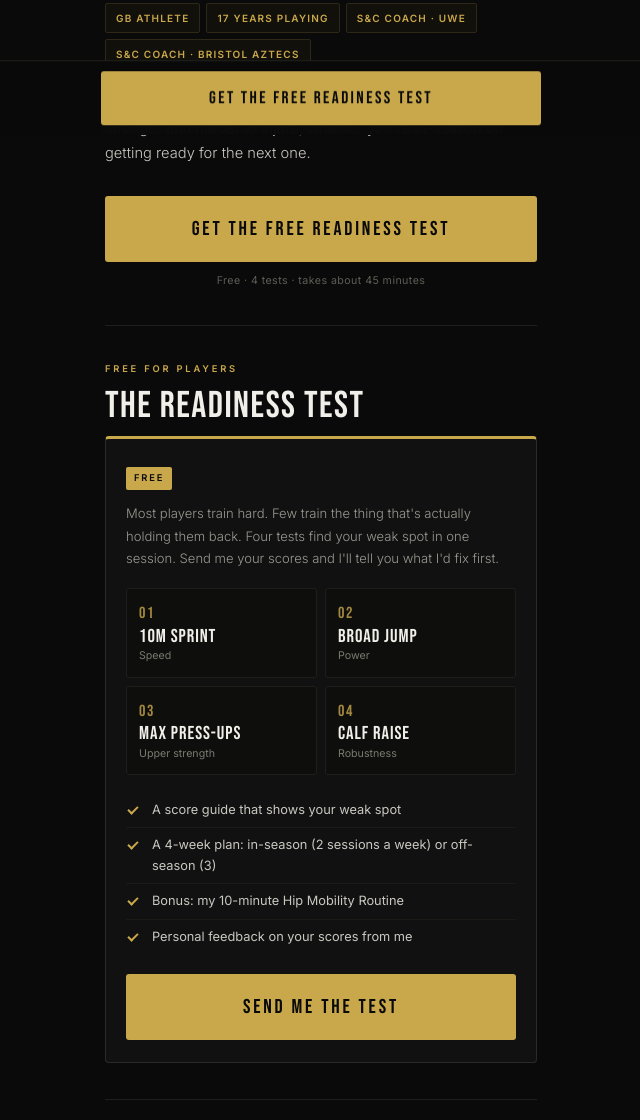
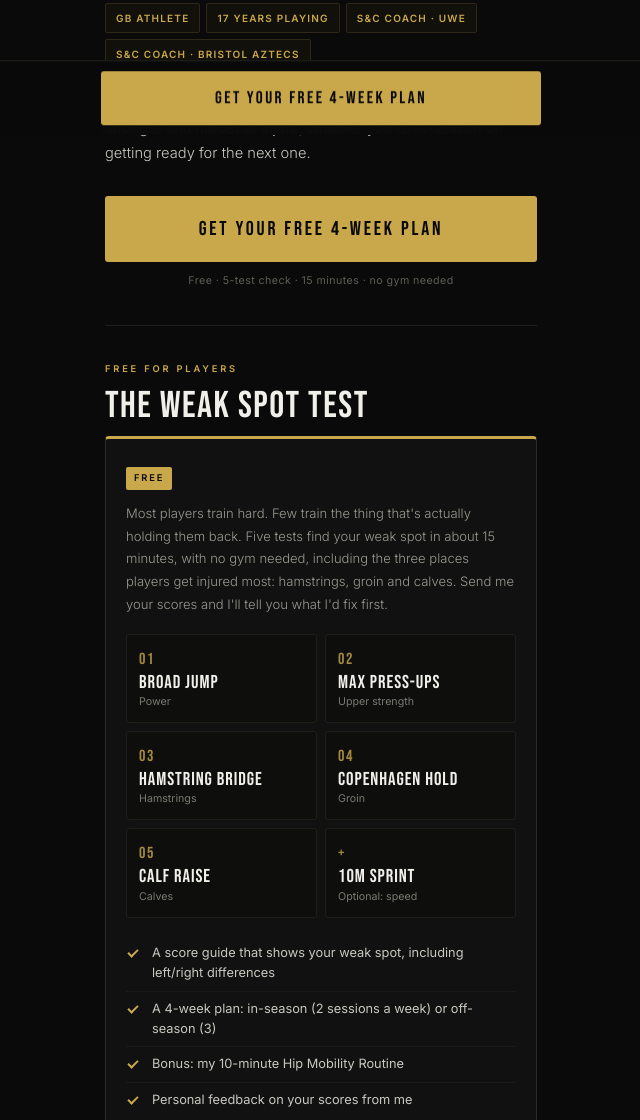
Before and after one commit to coachbyidris-dev/Coach-by-Idris, a plain HTML site: page index.html in a window 1280 px wide. Shown: the part 747-1867 px from the top of the page, without its empty margins (319-959 px from the left). Drawn offline with Linux system fonts and the light colour scheme.

Commit message:
Weak Spot Test: 5 tests, plan-first headline

```diff
--- a/index.html
+++ b/index.html
@@ -4,9 +4,9 @@
 <meta charset="utf-8">
 <meta name="viewport" content="width=device-width, initial-scale=1.0">
 <title>Idrissa | Fornfit — S&amp;C coaching for team-sport athletes</title>
-<meta name="description" content="GB athlete and S&amp;C coach at UWE and Bristol Aztecs. Take the free Readiness Test: 4 tests to find your weak spot as a player.">
-<meta property="og:title" content="Idrissa | Fornfit — Free Readiness Test">
-<meta property="og:description" content="4 tests. Find your weak spot. Get a plan to fix it. Free for team-sport athletes.">
+<meta name="description" content="GB athlete and S&amp;C coach at UWE and Bristol Aztecs. Take the free Weak Spot Test: 5 tests and a 4-week plan built around your weak spot.">
+<meta property="og:title" content="Idrissa | Fornfit — Free 4-week plan">
+<meta property="og:description" content="Free 4-week plan built around your weak spot. 5 tests, 15 minutes, no gym needed.">
 <link rel="preconnect" href="https://fonts.googleapis.com">
 <link rel="stylesheet" href="https://fonts.googleapis.com/css2?family=Bebas+Neue&family=Inter:wght@300;400;500;600&display=swap">
 <style>
@@ -77,22 +77,24 @@ a{color:inherit}
 <span class="cred">S&amp;C coach · Bristol Aztecs</span>
 </div>
 <p class="lead">I help <b>rugby, football and American football players</b> get faster, stronger and harder to injure, whether you're in-season or getting ready for the next one.</p>
-<a href="https://shop.beacons.ai/coachbyidris/247994df-dc0c-4427-9b2e-a1ddb008b731" class="btn" id="mainCta">GET THE FREE READINESS TEST</a>
-<p class="btn-note">Free · 4 tests · takes about 45 minutes</p>
+<a href="https://shop.beacons.ai/coachbyidris/247994df-dc0c-4427-9b2e-a1ddb008b731" class="btn" id="mainCta">GET YOUR FREE 4-WEEK PLAN</a>
+<p class="btn-note">Free · 5-test check · 15 minutes · no gym needed</p>
 <div class="divider"></div>
 <div class="section-label">Free for players</div>
-<div class="section-title">THE READINESS TEST</div>
+<div class="section-title">THE WEAK SPOT TEST</div>
 <div class="offer">
 <span class="tag">FREE</span>
-<p class="section-body">Most players train hard. Few train the thing that's actually holding them back. Four tests find your weak spot in one session. Send me your scores and I'll tell you what I'd fix first.</p>
+<p class="section-body">Most players train hard. Few train the thing that's actually holding them back. Five tests find your weak spot in about 15 minutes, with no gym needed, including the three places players get injured most: hamstrings, groin and calves. Send me your scores and I'll tell you what I'd fix first.</p>
 <div class="tests">
-<div class="test"><div class="n">01</div><div class="t">10m sprint</div><div class="d">Speed</div></div>
-<div class="test"><div class="n">02</div><div class="t">Broad jump</div><div class="d">Power</div></div>
-<div class="test"><div class="n">03</div><div class="t">Max press-ups</div><div class="d">Upper strength</div></div>
-<div class="test"><div class="n">04</div><div class="t">Calf raise</div><div class="d">Robustness</div></div>
+<div class="test"><div class="n">01</div><div class="t">Broad jump</div><div class="d">Power</div></div>
+<div class="test"><div class="n">02</div><div class="t">Max press-ups</div><div class="d">Upper strength</div></div>
+<div class="test"><div class="n">03</div><div class="t">Hamstring bridge</div><div class="d">Hamstrings</div></div>
+<div class="test"><div class="n">04</div><div class="t">Copenhagen hold</div><div class="d">Groin</div></div>
+<div class="test"><div class="n">05</div><div class="t">Calf raise</div><div class="d">Calves</div></div>
+<div class="test"><div class="n">+</div><div class="t">10m sprint</div><div class="d">Optional: speed</div></div>
 </div>
 <ul class="ticks">
-<li>A score guide that shows your weak spot</li>
+<li>A score guide that shows your weak spot, including left/right differences</li>
 <li>A 4-week plan: in-season (2 sessions a week) or off-season (3)</li>
 <li>Bonus: my 10-minute Hip Mobility Routine</li>
 <li>Personal feedback on your scores from me</li>
@@ -124,7 +126,7 @@ a{color:inherit}
 © Fornfit · Train With Purpose
 </div>
 </div>
-<div class="sticky" id="sticky"><a href="https://shop.beacons.ai/coachbyidris/247994df-dc0c-4427-9b2e-a1ddb008b731" class="btn">GET THE FREE READINESS TEST</a></div>
+<div class="sticky" id="sticky"><a href="https://shop.beacons.ai/coachbyidris/247994df-dc0c-4427-9b2e-a1ddb008b731" class="btn">GET YOUR FREE 4-WEEK PLAN</a></div>
 <script>
 (function(){
 var cta=document.getElementById('mainCta'), s=document.getElementById('sticky');
```
